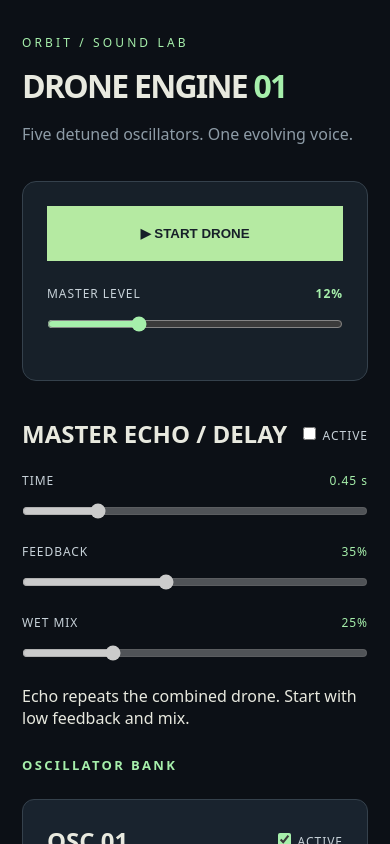
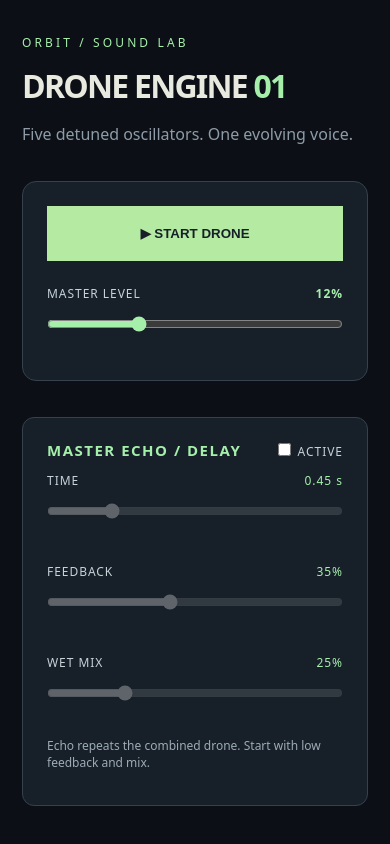
Before and after one commit to wgabel/orbit-sound-lab, a React (Vite) app: page / in a window 390 px wide. Shown: the top 844 px of the page. Built offline with nearby package versions, Linux system fonts and the light colour scheme.

Commit message:
style: responsive master delay controls

```diff
--- a/src/presentation/styles.css
+++ b/src/presentation/styles.css
@@ -5,3 +5,5 @@
 .oscillator-lfo{border-top:1px solid #35414c;margin-top:12px;padding-top:18px}.oscillator-lfo .oscillator-title{margin-bottom:14px}.oscillator-lfo .oscillator-title strong{font-size:14px;letter-spacing:.1em}.oscillator-lfo input:disabled,.oscillator-lfo select:disabled{opacity:.4}
 
 .oscillator-filter{border-top:1px solid #35414c;margin-top:12px;padding-top:18px}.oscillator-filter .oscillator-title{margin-bottom:14px}.oscillator-filter .oscillator-title strong{font-size:14px;letter-spacing:.1em}.oscillator-filter input:disabled{opacity:.4}
+
+.master-delay{padding:22px 24px;margin:0 0 30px;border:1px solid #35414c;border-radius:12px;background:#172029}.master-delay .oscillator-title{margin-bottom:12px}.master-delay .oscillator-title strong{font-size:15px;letter-spacing:.1em;color:#a6efab}.master-delay .delay-controls{display:grid;grid-template-columns:repeat(auto-fit,minmax(170px,1fr));gap:20px}.master-delay input:disabled{opacity:.4}.master-delay p{font-size:12px;color:#9dabb6}
```
